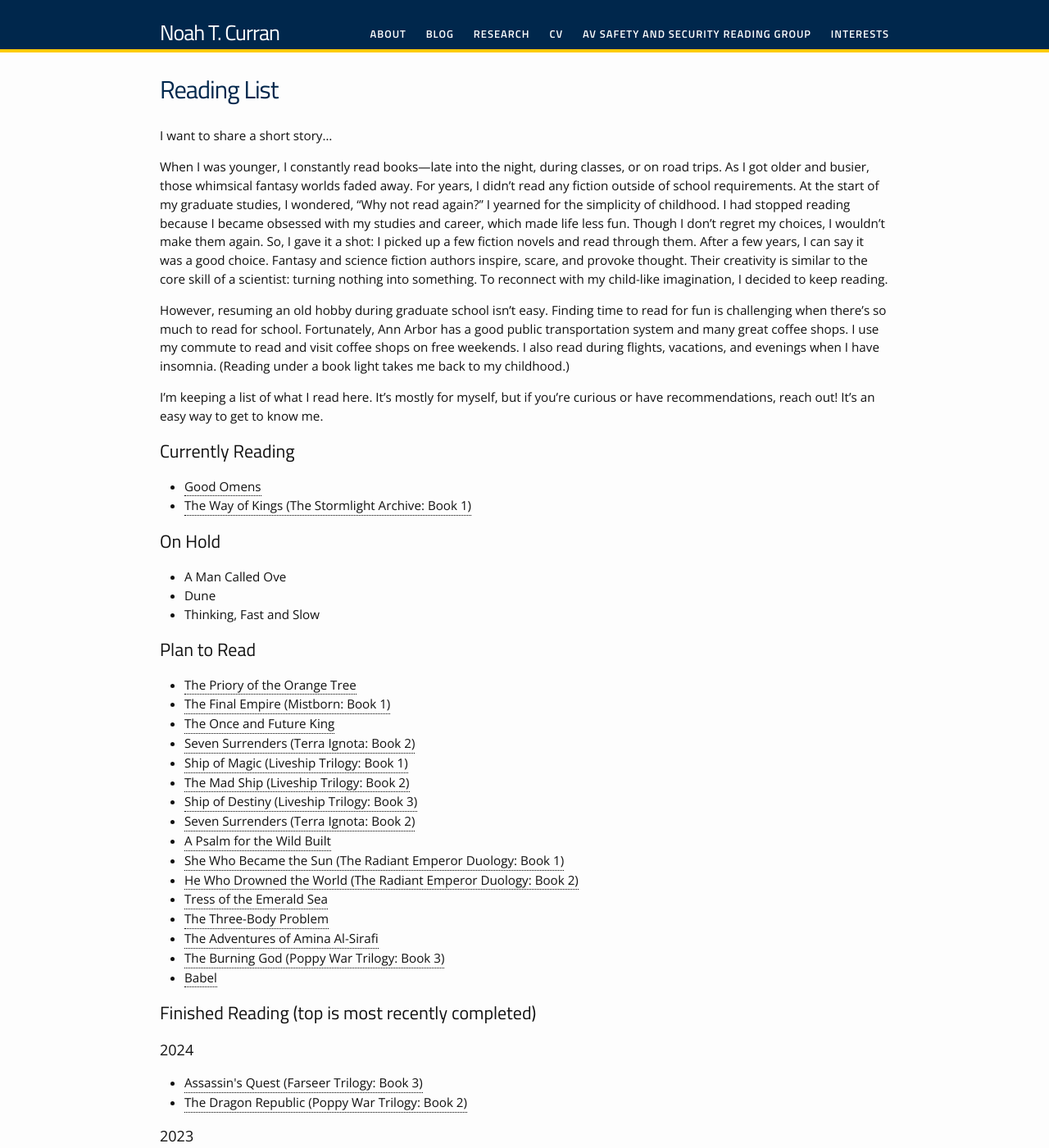
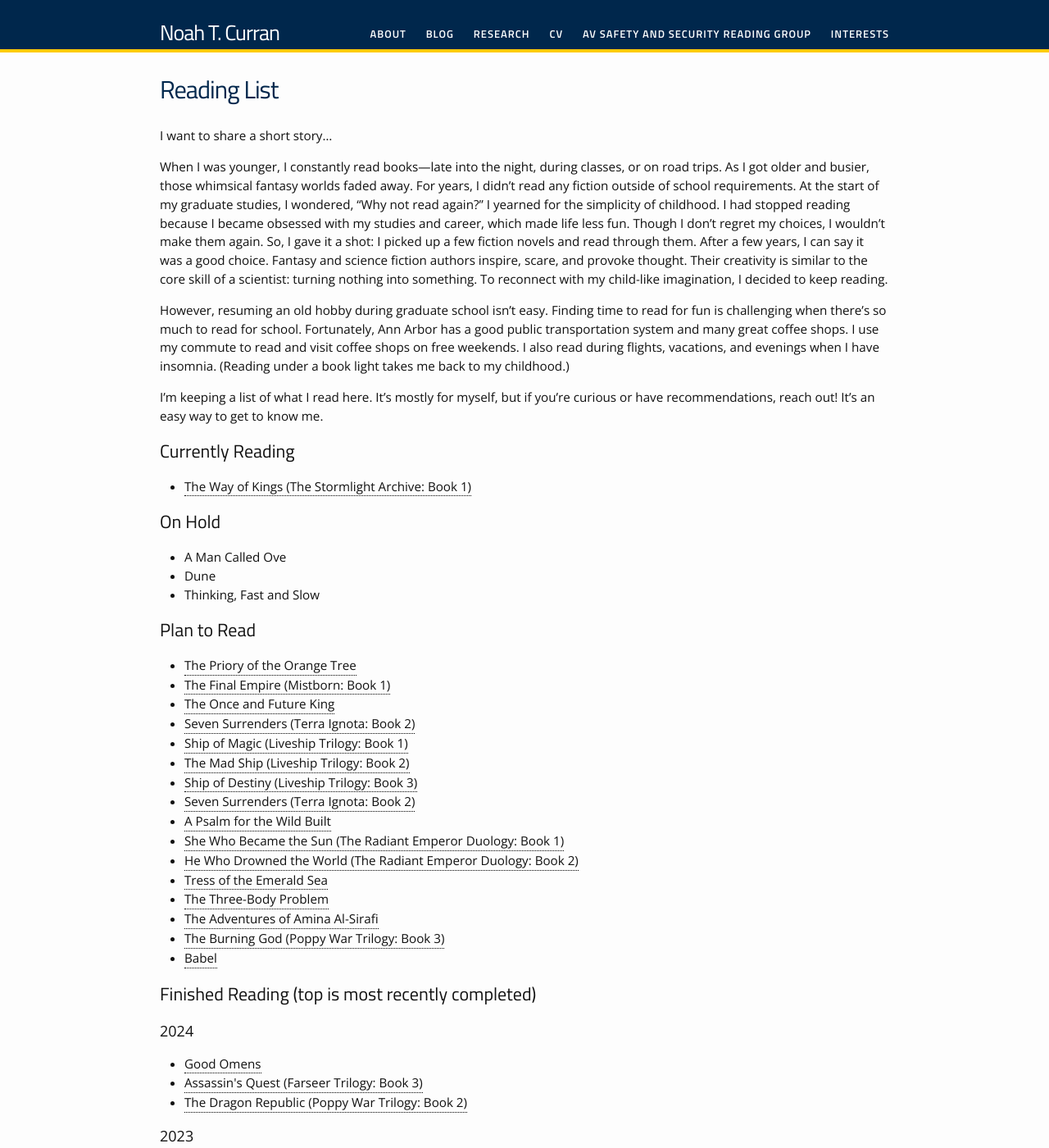
Before and after one commit to noah-curran/noah-curran.github.io, a Jekyll site: the page built from interests/reading.md, in a window 1280 px wide and 1400 px high. Shown: the whole window at 82% size. Built offline with Jekyll 4.4.1, drawn with Linux system fonts in a browser that asks for light colours.

Commit message:
update reading list

```diff
--- a/interests/reading.md
+++ b/interests/reading.md
@@ -30,7 +30,6 @@ curious or have recommendations, reach out! It's an easy way to get to know me.
 
 ## Currently Reading
 
-- {% include tooltip.html title="Good Omens" author="Neil Gaiman and Terry Pratchett" %}
 - {% include tooltip.html title="The Way of Kings (The Stormlight Archive: Book 1)" author="Brandon Sanderson" %}
 
 ## On Hold
@@ -62,6 +61,7 @@ curious or have recommendations, reach out! It's an easy way to get to know me.
 
 #### 2024
 
+- {% include tooltip.html title="Good Omens" author="Neil Gaiman and Terry Pratchett" %}
 - {% include tooltip.html title="Assassin's Quest (Farseer Trilogy: Book 3)" author="Robin Hobb" %}
 - {% include tooltip.html title="The Dragon Republic (Poppy War Trilogy: Book 2)" author="R. F. Kuang" %}
 
```
